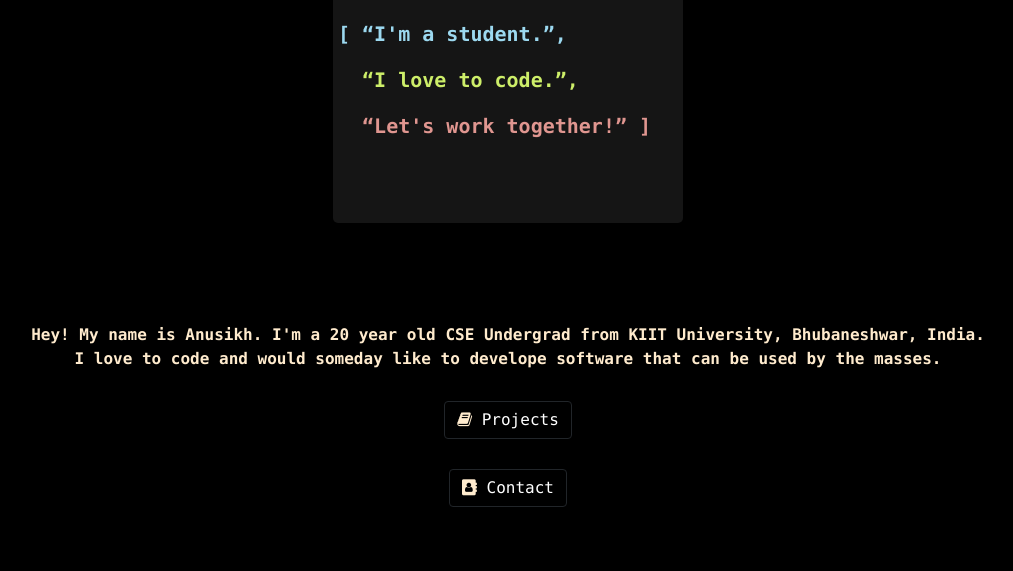
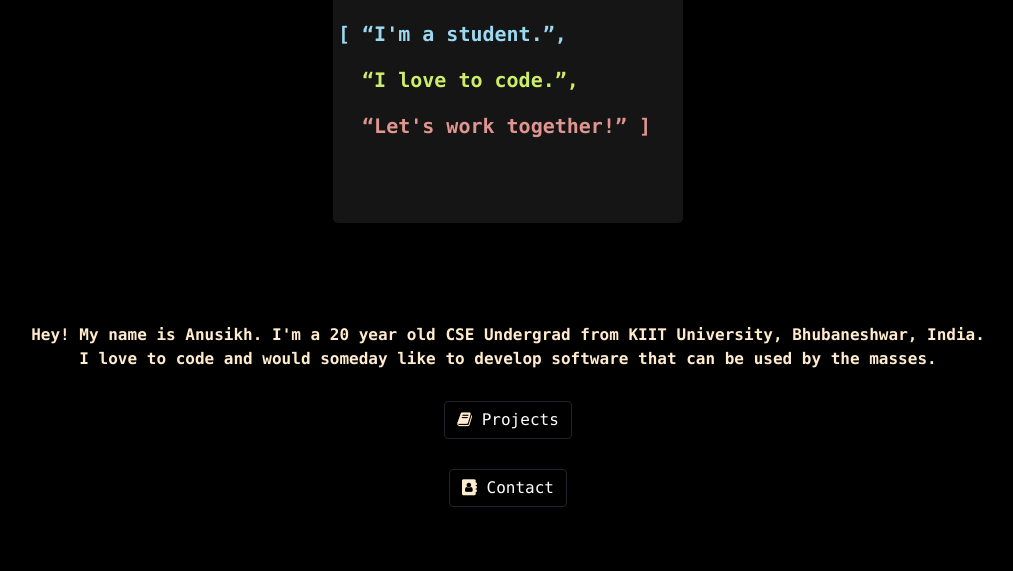
Before and after one commit to anusikh/Portfolio, a Flask app: page / in a window 1280 px wide. Shown: the part 302-873 px from the top of the page, without its empty margins (132-1145 px from the left). Run offline with Flask 2, Linux system fonts and the light colour scheme.

Commit message:
fixed issues

```diff
--- a/templates/home.html
+++ b/templates/home.html
@@ -30,7 +30,7 @@
 <div class="content">
     Hey! My name is Anusikh. I'm a 20 year old CSE Undergrad from KIIT University, Bhubaneshwar, India.
     <br>
-    I love to code and would someday like to develope software that can be used by the masses.
+    I love to code and would someday like to develop software that can be used by the masses.
 </div>
 
 <div class="menu">
```
